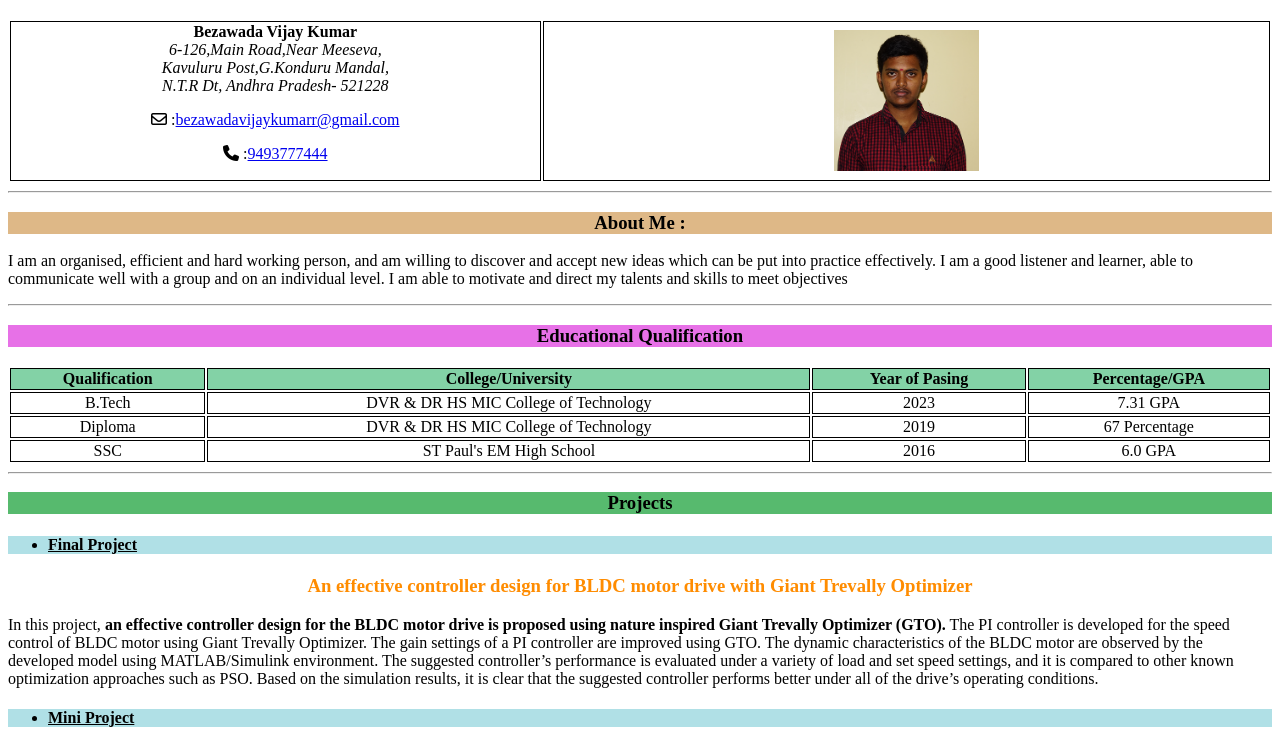
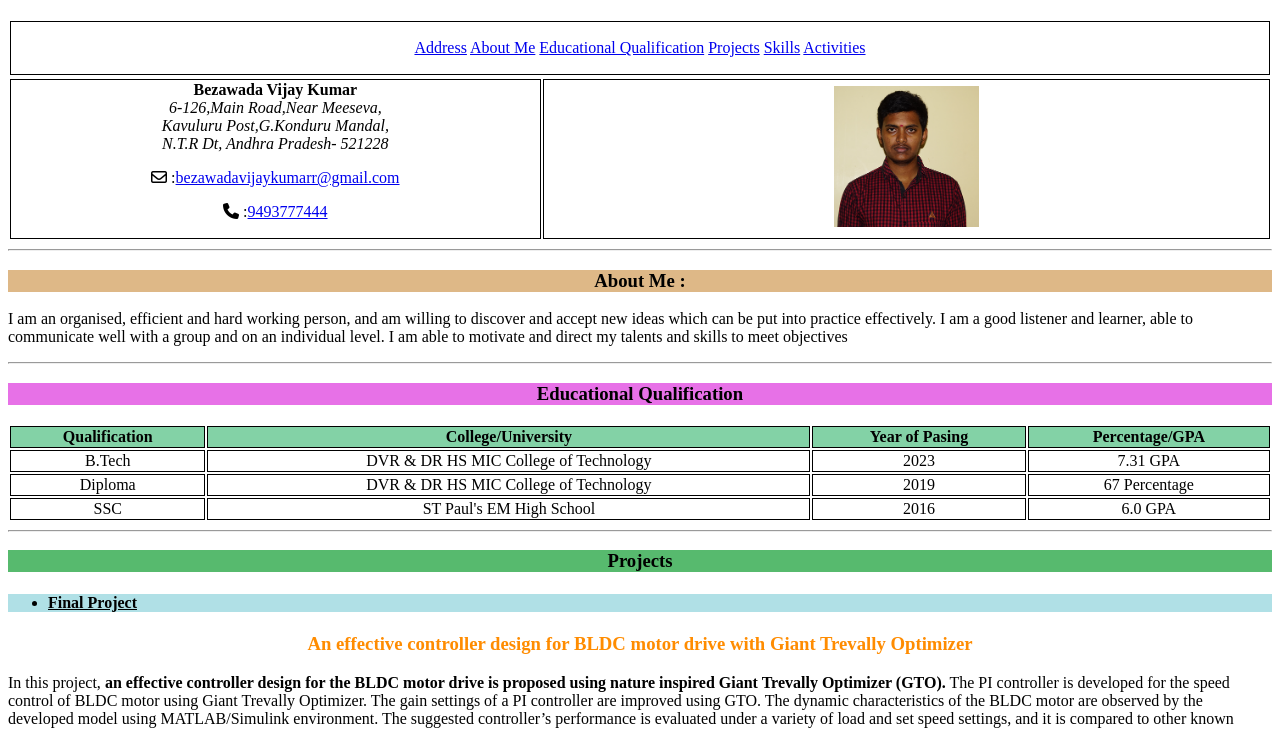
Before and after one commit to bvijaykumarr/test, a plain HTML site: page Resume.html in a window 1280 px wide. Shown: the part 61-790 px from the top of the page. Drawn offline with Linux system fonts and the light colour scheme.

Commit message:
resume with nav

```diff
--- a/Resume.html
+++ b/Resume.html
@@ -3,7 +3,8 @@
   <head>
     <meta charset="UTF-8" />
     <meta name="viewport" content="width=device-width, initial-scale=1.0" />
-    <title>Resume</title>
+    <link rel="shortcut icon" href="/assests/fav.png" type="image/x-icon">
+    <title>Vijay Kumar Resume</title>
     <link
       rel="stylesheet"
       href="https://cdnjs.cloudflare.com/ajax/libs/font-awesome/6.4.2/css/all.min.css"
@@ -12,11 +13,6 @@
       referrerpolicy="no-referrer"
     />
     <style>
-      img {
-        display: block;
-        margin-left: auto;
-        margin-right: auto;
-      }
       tr,
       th,
       td {
@@ -27,17 +23,29 @@
       td {
         text-align: center;
       }
+      .extra
+      {
+        color:blue
+      }
     </style>
   </head>
   <body>
-    <header><h1>Resume</h1></header>
+    <header><h1 >Resume</h1></header>
+    <section><table style="width: 100%"><tr><td>
+      <p><nav><a href="#Address">Address</a>
+        <a href="#About Me">About Me</a>
+          <a href="#Educational Qualification">Educational Qualification</a>
+           <a href="#Projects">Projects</a>
+          <a href="#Skills">Skills</a>
+        <a href="#Activities">Activities</a></nav></p></tr></td>
+    </table></section>
     <main>
       <section>
         <table style="width: 100%">
           <tr>
             <td>
               <strong>Bezawada Vijay Kumar</strong>
-              <address>
+              <address  id="Address">
                 6-126,Main Road,Near Meeseva,<br />
                 Kavuluru Post,G.Konduru Mandal,<br />
                 N.T.R Dt, Andhra Pradesh- 521228
@@ -60,7 +68,7 @@
       </section>
 
       <hr />
-      <section>
+      <section  id="About Me">
         <h3 style="background-color: burlywood">
           <strong> About Me :</strong>
         </h3>
@@ -73,7 +81,7 @@
         </p>
       </section>
       <hr />
-      <h3 style="background-color: rgb(231, 113, 231)">
+      <h3 style="background-color: rgb(231, 113, 231)" id="Educational Qualification">
         <strong>Educational Qualification</strong>
       </h3>
     </main>
@@ -104,7 +112,7 @@
       </tr>
     </table>
     <hr />
-    <h3 style="background-color: rgb(87, 186, 110)">
+    <h3 style="background-color: rgb(87, 186, 110)" id="Projects" >
       <strong>Projects</strong>
     </h3>
     <h4 style="background-color: powderblue">
@@ -168,7 +176,7 @@
       <table style="width: 50%">
         <tr>
           <td>
-            <div><h4 style="color: #911a77">Skills</h4></div>
+            <div><h4 style="color: #911a77" id="Skills">Skills</h4></div>
             <ol>
               <li>HTML</li>
               <li>CSS</li>
@@ -195,7 +203,7 @@
       </table>
     </section>
     <hr />
-    <h3 style="background-color: rgb(167, 211, 227)">Activities</h3>
+    <h3 style="background-color: rgb(167, 211, 227)" id="Activities">Activities</h3>
     <dt>
       I Won the Medal in <q><b>Kabbadi</b></q>
     </dt>
@@ -206,5 +214,18 @@
     <hr />
     <h3 style="background-color: rgb(63, 10, 120)">Personal Information</h3>
     <!--<img src="assests/download.png" alt="Paris" style="width:50%;">-->
+    <section>
+      <tabel>
+        <tr><td>
+          <p>
+          <div>
+            Candidate Name: B.Vijay Kumar <br>
+            Father Name: B.Srihari Babu
+          </div>
+              Mother Name: B.Dhana Lakshmi
+                      </p>
+        </td></tr>
+      </tabel>
+    </section>
   </body>
 </html>
```
Also changed, not shown: assests/fav.png (added).
